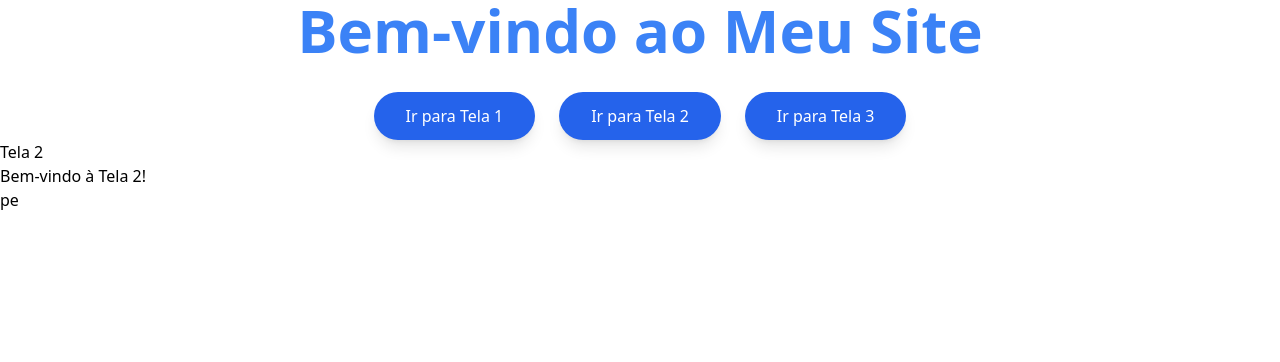
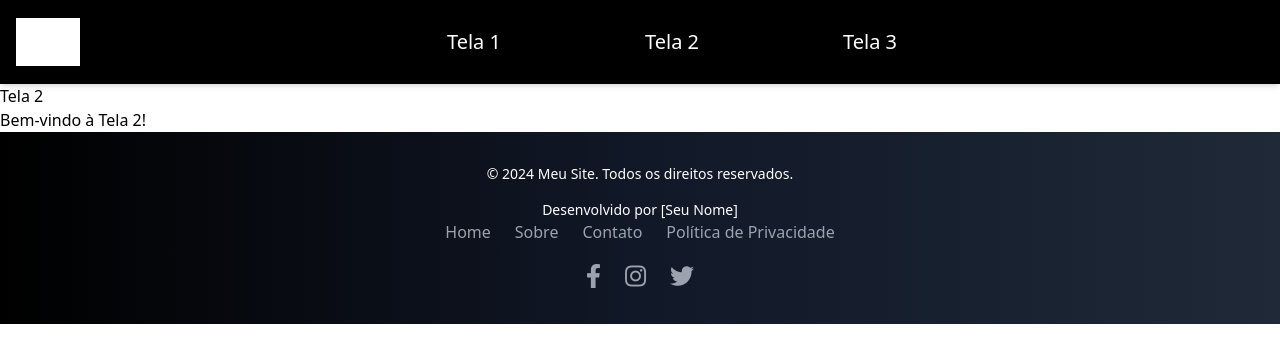
Before and after one commit to mateus26game/projeto-api, an Angular app: page /tela-dois in a window 1280 px wide. Shown: the top 362 px of the page. Built offline with nearby package versions, Linux system fonts and the light colour scheme; grey boxes are pictures that could not be loaded.

Commit message:
Melhorias no layout dos personagens com efeitos de hover e transições

```diff
--- a/src/app/app.component.html
+++ b/src/app/app.component.html
@@ -1,9 +1,8 @@
+
 
 
 <div>
   <!-- Cabeça -->
-  <app-cabeca></app-cabeca>
-
   <!-- Roteamento de conteúdo -->
   <router-outlet></router-outlet>
 
--- a/src/app/app.module.ts
+++ b/src/app/app.module.ts
@@ -8,6 +8,9 @@ import { UmComponent } from './tela/DetailsPage/um.component';
 import { DoisComponent } from './tela/homePage/dois.component';
 import { TresComponent } from './tela/ListingPage/tres.component';
 import { FooterComponent } from './rota/footer/footer.component';
+
+import { HttpClientModule } from '@angular/common/http'; // Importando o HttpClientModule
+
 
 @NgModule({
   declarations: [
@@ -20,7 +23,8 @@ import { FooterComponent } from './rota/footer/footer.component';
   ],
   imports: [
     BrowserModule,
-    AppRoutingModule
+    AppRoutingModule,
+    HttpClientModule
   ],
   providers: [
     provideClientHydration()
--- /dev/null
+++ b/src/app/character.service.ts
@@ -0,0 +1,28 @@
+import { Injectable } from '@angular/core';
+import { HttpClient } from '@angular/common/http';
+import { Observable } from 'rxjs';
+
+interface Character {
+  name: string;
+  image_url: string;
+  url: string;
+}
+
+interface ApiResponse {
+  data: Array<{
+    character: Character;
+  }>;
+}
+
+@Injectable({
+  providedIn: 'root',
+})
+export class CharacterService {
+  private apiUrl = 'https://api.jikan.moe/v4/anime/38000/characters';
+
+  constructor(private http: HttpClient) {}
+
+  getCharacters(): Observable<ApiResponse> {
+    return this.http.get<ApiResponse>(this.apiUrl);
+  }
+}
--- a/src/app/rota/footer/footer.component.html
+++ b/src/app/rota/footer/footer.component.html
@@ -1 +1,31 @@
-<p>pe</p>
+<footer class="bg-gradient-to-r from-black via-gray-900 to-gray-800 text-white py-8 mt-auto">
+    <div class="container mx-auto text-center">
+      <!-- Texto de Copyright -->
+      <p class="text-sm mb-4">&copy; 2024 Meu Site. Todos os direitos reservados.</p>
+      <p class="text-sm mt-2">Desenvolvido por [Seu Nome]</p>
+
+      <!-- Links de Navegação -->
+      <div class="mb-4">
+        <a href="#home" class="text-gray-400 hover:text-white mx-3 transition duration-300">Home</a>
+        <a href="#sobre" class="text-gray-400 hover:text-white mx-3 transition duration-300">Sobre</a>
+        <a href="#contato" class="text-gray-400 hover:text-white mx-3 transition duration-300">Contato</a>
+        <a href="#privacidade" class="text-gray-400 hover:text-white mx-3 transition duration-300">Política de Privacidade</a>
+      </div>
+
+      <!-- Ícones de Redes Sociais -->
+      <div class="flex justify-center gap-6">
+        <!-- Ícone do Facebook -->
+        <a href="https://www.facebook.com" target="_blank" class="text-gray-400 hover:text-white transition duration-300">
+          <i class="fab fa-facebook-f text-2xl"></i>
+        </a>
+        <!-- Ícone do Instagram -->
+        <a href="https://www.instagram.com" target="_blank" class="text-gray-400 hover:text-white transition duration-300">
+          <i class="fab fa-instagram text-2xl"></i>
+        </a>
+        <!-- Ícone do Twitter -->
+        <a href="https://www.twitter.com" target="_blank" class="text-gray-400 hover:text-white transition duration-300">
+          <i class="fab fa-twitter text-2xl"></i>
+        </a>
+      </div>
+    </div>
+  </footer>
--- a/src/app/rota/header/cabeca.component.html
+++ b/src/app/rota/header/cabeca.component.html
@@ -1,18 +1,25 @@
-<h1 class="text-4xl font-bold text-center text-blue-500 md:text-5xl lg:text-6xl">
-    Bem-vindo ao Meu Site
-  </h1>
+<header class="flex items-center justify-between p-4 bg-black shadow-md">
+  <!-- Logo (fica à esquerda) -->
+  <img src="https://freepnglogo.com/images/all_img/1707838707demon-slayer-logo-black%20and%20white.png"
+       alt="Logo"
+       class="h-12 w-auto filter brightness-0 invert">
 
-  <div class="flex justify-center gap-6 mt-8">
+  <!-- Botões Centralizados no Header -->
+  <div class="flex gap-24 justify-center flex-grow">
+    <!-- Botão Tela 1 -->
     <button routerLink="/tela-um"
-            class="bg-blue-600 text-white py-3 px-8 rounded-full hover:bg-blue-700 transition duration-300 transform hover:scale-105 shadow-lg">
-      Ir para Tela 1
+            class="text-white text-xl hover:text-white hover:underline hover:underline-offset-4 hover:rounded-full transition duration-300 transform hover:scale-105 px-6 py-3">
+      Tela 1
     </button>
+    <!-- Botão Tela 2 -->
     <button routerLink="/tela-dois"
-            class="bg-blue-600 text-white py-3 px-8 rounded-full hover:bg-blue-700 transition duration-300 transform hover:scale-105 shadow-lg">
-      Ir para Tela 2
+            class="text-white text-xl hover:text-white hover:underline hover:underline-offset-4 hover:rounded-full transition duration-300 transform hover:scale-105 px-6 py-3">
+      Tela 2
     </button>
+    <!-- Botão Tela 3 -->
     <button routerLink="/tela-tres"
-            class="bg-blue-600 text-white py-3 px-8 rounded-full hover:bg-blue-700 transition duration-300 transform hover:scale-105 shadow-lg">
-      Ir para Tela 3
+            class="text-white text-xl hover:text-white hover:underline hover:underline-offset-4 hover:rounded-full transition duration-300 transform hover:scale-105 px-6 py-3">
+      Tela 3
     </button>
   </div>
+</header>
--- a/src/app/tela/DetailsPage/um.component.html
+++ b/src/app/tela/DetailsPage/um.component.html
@@ -1,2 +1,7 @@
+
+
+    <app-cabeca></app-cabeca>
+
+
 <h1>Tela 1</h1>
 <p>Bem-vindo à Tela 1!</p>
--- a/src/app/tela/ListingPage/tres.component.html
+++ b/src/app/tela/ListingPage/tres.component.html
@@ -1 +1,39 @@
-<p>3333333333333333333333</p>
+<app-cabeca></app-cabeca>
+
+<main class="relative bg-cover bg-center h-screen" style="background-image: url('https://png.pngtree.com/background/20230427/original/pngtree-japanese-house-with-a-pond-near-it-picture-image_2497270.jpg');">
+  <!-- Overlay com Gradiente Azul -->
+  <div class="absolute inset-0 bg-gradient-to-t from-blue-900 via-blue-800 to-transparent opacity-80"></div>
+
+  <!-- Título "Personagens" fixado no topo -->
+  <div class="absolute top-0 w-full text-center text-white py-8 bg-gradient-to-b from-transparent">
+    <h1 class="text-5xl font-extrabold text-shadow-lg md:text-6xl lg:text-7xl tracking-tight">
+      Personagens
+    </h1>
+  </div>
+
+  <!-- Lista de Personagens -->
+  <div class="absolute inset-0 flex flex-col items-center justify-start pt-40 p-6 space-y-8 overflow-y-auto z-10">
+    <div class="grid grid-cols-1 sm:grid-cols-2 md:grid-cols-3 lg:grid-cols-4 xl:grid-cols-5 gap-8 w-full">
+      <div *ngFor="let character of characters" class="bg-gray-800 p-6 rounded-3xl shadow-2xl transform transition-all duration-300 ease-in-out hover:scale-105 hover:shadow-3xl hover:bg-gray-700">
+
+        <div class="relative group">
+          <!-- Imagem do Personagem -->
+          <img [src]="character.character.images.jpg.image_url" alt="Character Image" class="w-full h-80 object-cover rounded-3xl mb-4 group-hover:scale-110 group-hover:opacity-90 transition-all duration-300" />
+
+          <!-- Overlay sobre a imagem para melhorar legibilidade -->
+          <div class="absolute inset-0 bg-black bg-opacity-40 rounded-3xl transition-all duration-300 opacity-0 group-hover:opacity-50"></div>
+        </div>
+
+        <!-- Nome do Personagem -->
+        <h2 class="text-2xl font-semibold text-center text-white mt-4 transition-all duration-300 ease-in-out group-hover:text-yellow-400">
+          {{ character.character.name }}
+        </h2>
+
+        <!-- Link "Ver mais" -->
+        <a [href]="character.character.url" class="text-blue-400 mt-2 inline-block hover:underline group-hover:text-yellow-300 transition-all duration-300" target="_blank">
+          Ver mais
+        </a>
+      </div>
+    </div>
+  </div>
+</main>
--- a/src/app/tela/ListingPage/tres.component.ts
+++ b/src/app/tela/ListingPage/tres.component.ts
@@ -1,10 +1,35 @@
-import { Component } from '@angular/core';
+import { Component, OnInit, ViewChild, ElementRef } from '@angular/core';
+import { CharacterService } from '../../character.service';
 
 @Component({
   selector: 'app-tres',
   templateUrl: './tres.component.html',
-  styleUrl: './tres.component.css'
+  styleUrls: ['./tres.component.css'],
 })
-export class TresComponent {
+export class TresComponent implements OnInit {
+  characters: any[] = [];
 
+  @ViewChild('scrollContainer') scrollContainer!: ElementRef;
+
+  constructor(private characterService: CharacterService) {}
+
+  ngOnInit(): void {
+    this.characterService.getCharacters().subscribe((response) => {
+      this.characters = response.data;
+    });
+  }
+
+  // Função para rolar para a esquerda
+  scrollLeft(): void {
+    if (this.scrollContainer) {
+      this.scrollContainer.nativeElement.scrollLeft -= 300; // Desloca 300px para a esquerda
+    }
+  }
+
+  // Função para rolar para a direita
+  scrollRight(): void {
+    if (this.scrollContainer) {
+      this.scrollContainer.nativeElement.scrollLeft += 300; // Desloca 300px para a direita
+    }
+  }
 }
--- a/src/app/tela/homePage/dois.component.html
+++ b/src/app/tela/homePage/dois.component.html
@@ -1,2 +1,7 @@
+
+
+<app-cabeca></app-cabeca>
+
+
 <h1>Tela 2</h1>
 <p>Bem-vindo à Tela 2!</p>
--- a/src/index.html
+++ b/src/index.html
@@ -6,8 +6,12 @@
   <base href="/">
   <meta name="viewport" content="width=device-width, initial-scale=1">
   <link rel="icon" type="image/x-icon" href="favicon.ico">
+  <link rel="stylesheet" href="https://cdnjs.cloudflare.com/ajax/libs/font-awesome/5.15.4/css/all.min.css">
+
 </head>
 <body>
+
+
   <app-root></app-root>
 </body>
 </html>
```
Also changed, not shown: imagem/image.png (added), 1 other file (tests, documents, lock files or other folders).
